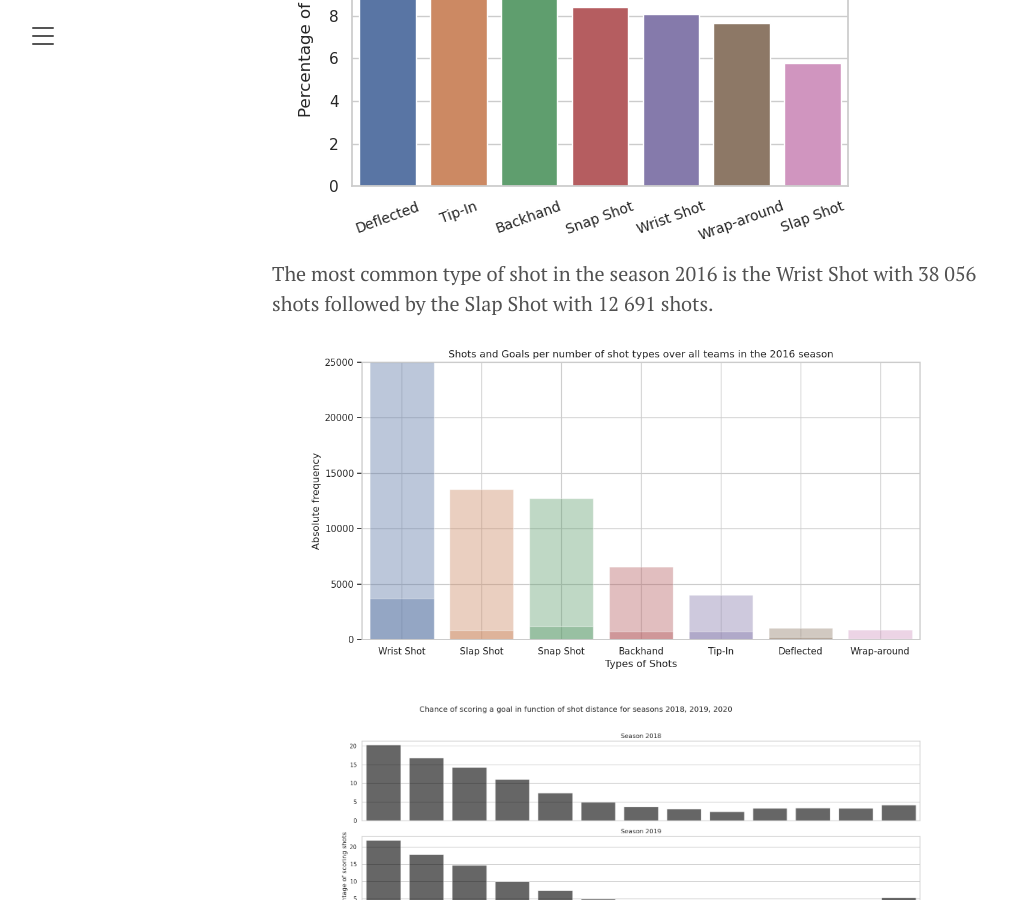
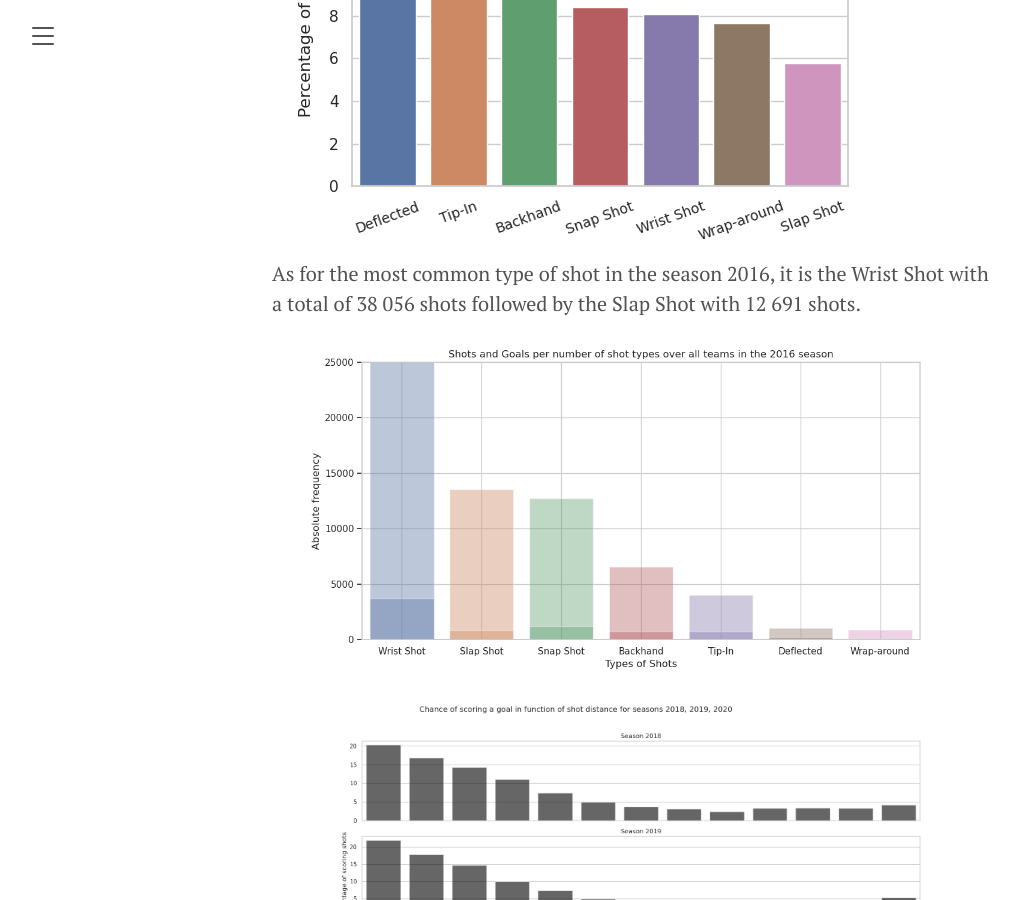
Before and after one commit to jaihon1/IFT6758-Project, a Jekyll site: the page built from blog/_posts/2021-09-28-milestone-1.md, in a window 1280 px wide and 900 px high, scrolled down 11244 px. Shown: the whole window, without its empty margins (8-1027 px from the left). Built offline with Jekyll 4.4.1, drawn with Linux system fonts in a browser that asks for light colours.

Commit message:
Update blog/_posts/2021-09-28-milestone-1.md
Co-authored-by: LaurenceMarcotte <48660119+LaurenceMarcotte@users.noreply.github.com>

```diff
--- a/blog/_posts/2021-09-28-milestone-1.md
+++ b/blog/_posts/2021-09-28-milestone-1.md
@@ -186,7 +186,7 @@ deflected type with a Percentage of scoring shots of 19.8 % followed by the Tip-
 17.9 %.
 ![img_2.png](/public/img_2.png)
 
-The most common type of shot in the season 2016 is the Wrist Shot with 38 056 shots
+As for the most common type of shot in the season 2016, it is the Wrist Shot with a total of 38 056 shots
 followed by the Slap Shot with 12 691 shots.
 ![img_1.png](/public/img_1.png)
 
```
